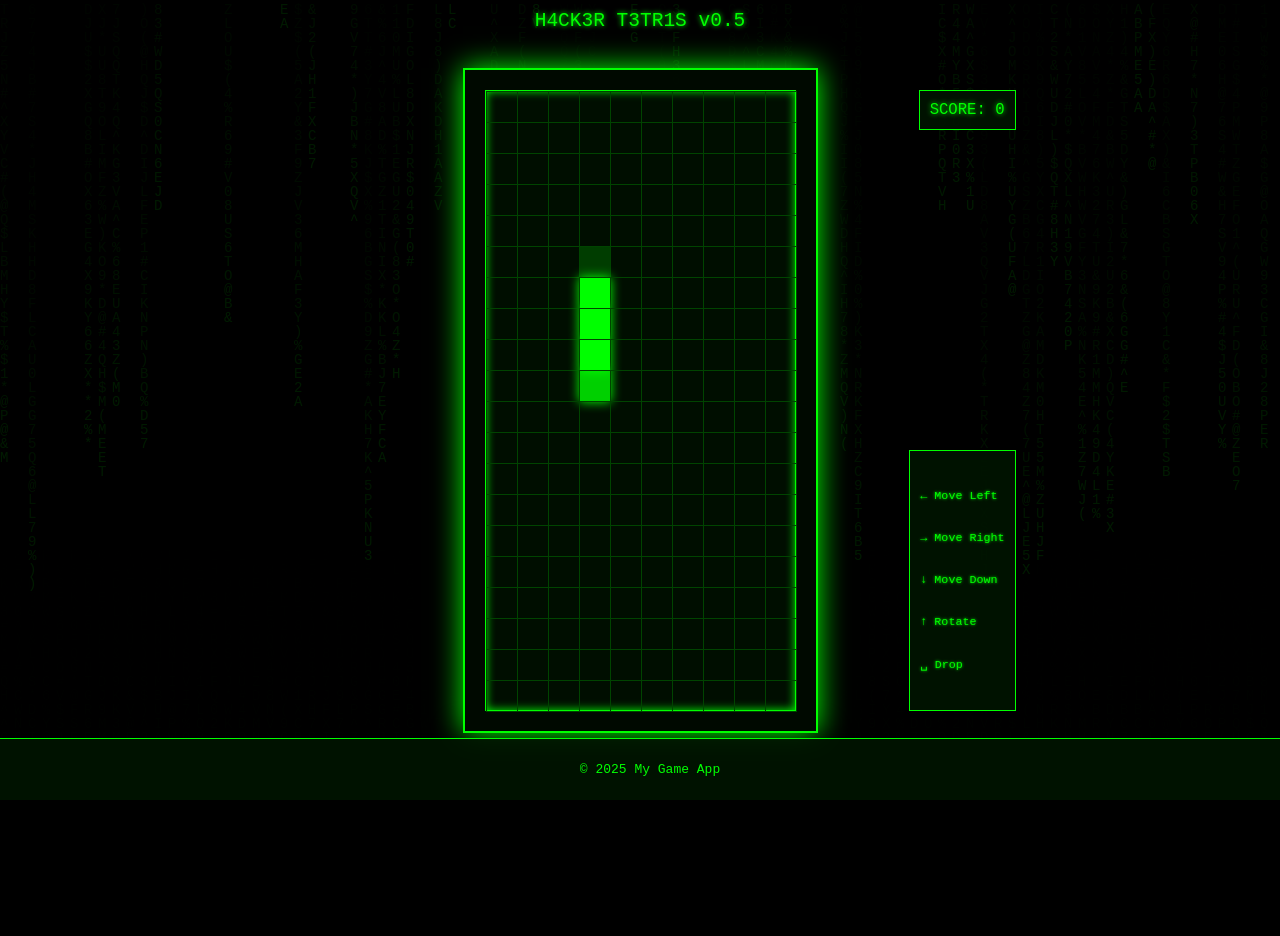
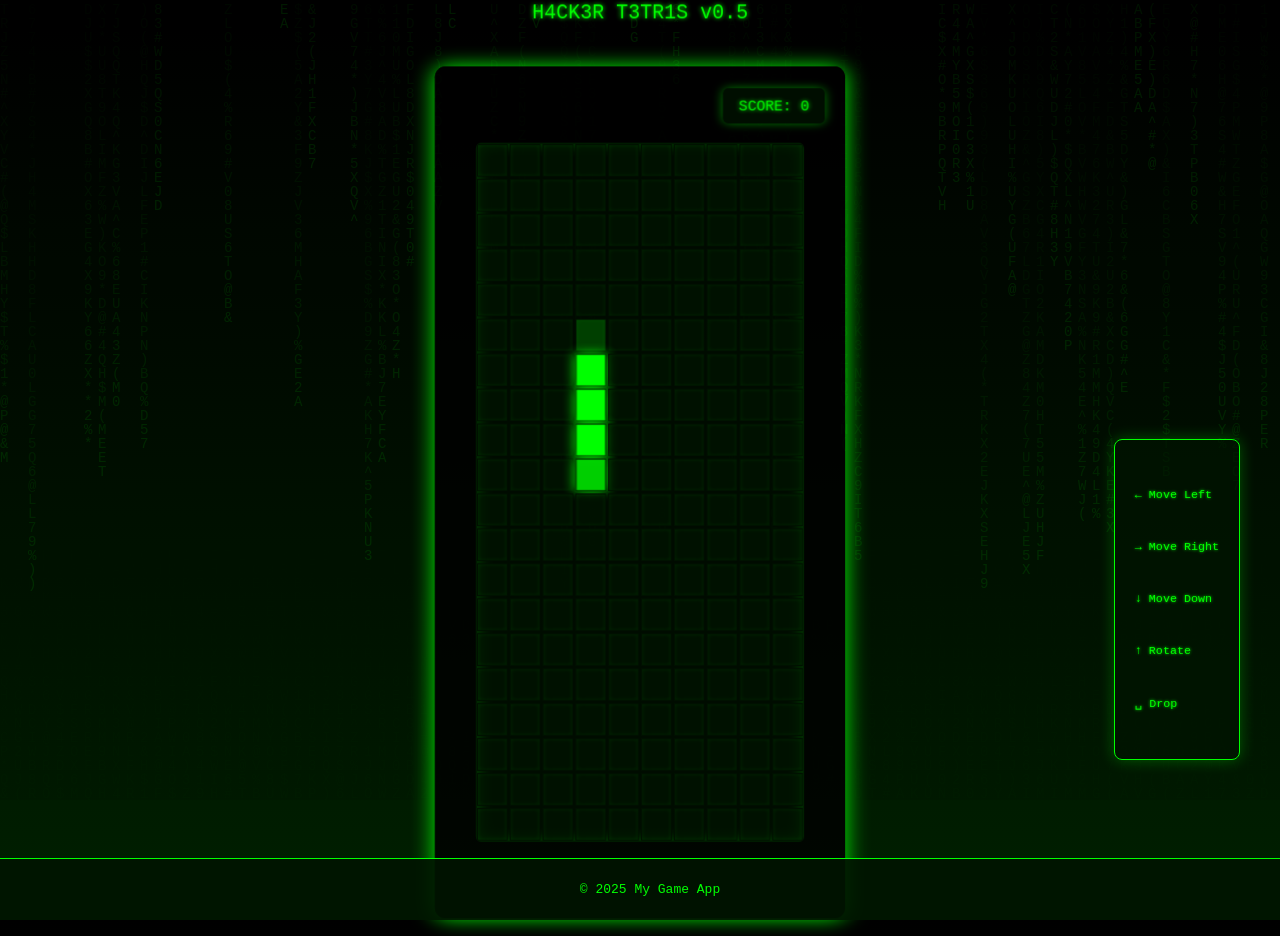
Before and after one commit to vmyazin/cline-play, a website: page game/index.html in a window 1280 px wide. Before the commit the page ends 800 px from the top, so only its background shows below. Drawn offline with Linux system fonts and the light colour scheme.

Commit message:
Update game UI

```diff
--- a/game/index.html
+++ b/game/index.html
@@ -7,16 +7,18 @@
     <style>
         /* Previous styles remain the same until the score and controls sections */
         body {
-            background-color: #000;
+            background-color: #001000; /* Darker background */
             color: #00ff00;
             font-family: 'Courier New', monospace;
             display: flex;
             justify-content: center;
             align-items: center;
-            height: 100vh;
+            min-height: 100vh; /* Ensure full viewport height */
             margin: 0;
-            overflow: hidden;
+            padding: 20px 0; /* Add some padding top and bottom */
+            overflow: visible;
             position: relative;
+            background-image: linear-gradient(to bottom, #000, #002000); /* Gradient background */
         }
 
         .matrix-bg {
@@ -30,13 +32,34 @@
             z-index: -1;
         }
 
+        .game-wrapper {
+            transform-style: preserve-3d;
+            perspective: 1200px;
+            transform: rotateX(35deg) scale3d(1, 1.3, 1);
+            margin: 100px auto 0; /* Center horizontally and add top margin */
+            width: fit-content;
+        }
+
         .game-container {
             position: relative;
-            padding: 20px;
-            border: 2px solid #00ff00;
-            box-shadow: 0 0 20px #00ff00;
-            background-color: rgba(0, 10, 0, 0.95);
-            animation: pulse 4s infinite;
+            padding: 40px;
+            border: none;
+            background-color: rgba(0, 0, 0, 0.8);
+            box-shadow: 0 0 30px #00ff00, 0 0 60px #00ee00 inset;
+            animation: pulse 5s infinite alternate;
+            border-radius: 10px;
+            transform-style: preserve-3d;
+            transform: translateZ(30px);
+            display: flex;
+            flex-direction: column;
+            align-items: center;
+            min-height: 700px; /* Ensure enough height for the grid */
+            justify-content: center;
+        }
+
+        @keyframes pulse {
+            0% { box-shadow: 0 0 20px #00ff00, 0 0 40px #00ee00 inset; }
+            100% { box-shadow: 0 0 40px #00ff00, 0 0 80px #00ee00 inset; }
         }
 
         @keyframes pulse {
@@ -59,17 +82,26 @@
             display: grid;
             grid-template-columns: repeat(10, 30px);
             grid-template-rows: repeat(20, 30px);
-            gap: 1px;
+            gap: 2px;
             background-color: rgba(0, 20, 0, 0.5);
-            border: 1px solid #00ff00;
-            box-shadow: inset 0 0 10px #00ff00;
+            border: 1px solid #002200;
+            box-shadow: 0 0 15px rgba(0, 255, 0, 0.3) inset;
+            border-radius: 5px;
+            transform-style: preserve-3d;
+            margin: 0 auto;
         }
 
         .cell {
             width: 30px;
             height: 30px;
-            border: 1px solid #004400;
+            border: 1px solid #001100;
+            background-color: rgba(0, 20, 0, 0.7);
+            box-shadow: inset 0 0 5px rgba(0, 255, 0, 0.1);
             transition: all 0.1s ease;
+            box-sizing: border-box;
+            display: flex;
+            justify-content: center;
+            align-items: center;
         }
 
         .piece {
@@ -96,49 +128,58 @@
         #score {
             position: absolute;
             top: 20px;
-            right: -200px;
+            right: 20px; /* Adjust position */
             color: #00ff00;
-            font-size: 1.2em;
+            font-size: 1.1em; /* Slightly smaller font */
             text-shadow: 0 0 5px #00ff00;
-            border: 1px solid #00ff00;
-            padding: 10px;
-            background: rgba(0, 20, 0, 0.9);
+            border: none; /* Remove border */
+            padding: 8px 15px; /* Adjust padding */
+            background: rgba(0, 20, 0, 0.7); /* Slightly transparent background */
             white-space: pre;
             font-family: monospace;
-            border: 1px solid #00ff00; /* Add border */
-            padding: 10px; /* Add padding */
+            border-radius: 5px; /* Soften edges */
+            box-shadow: 0 0 10px rgba(0, 255, 0, 0.5); /* Add subtle shadow */
         }
 
         .rules {
             position: absolute;
             top: 20px;
-            left: -220px; /* Position to the left */
+            left: 20px; /* Adjust position */
+            color: #00ff00;
+            font-size: 0.8em; /* Slightly smaller font */
+            text-shadow: 0 0 3px #00ff00;
+            font-family: monospace;
+            background: rgba(0, 20, 0, 0.7); /* Slightly transparent background */
+            padding: 8px 15px; /* Adjust padding */
+            border: none; /* Remove border */
+            white-space: pre;
+            border-radius: 5px; /* Soften edges */
+            box-shadow: 0 0 10px rgba(0, 255, 0, 0.5); /* Add subtle shadow */
+        }
+
+
+                .controls {
+                    position: fixed;
+                    bottom: 40px;
+                    right: 40px;
                     color: #00ff00;
                     font-size: 0.9em;
                     text-shadow: 0 0 3px #00ff00;
                     font-family: monospace;
-            background: rgba(0, 20, 0, 0.9);
-            padding: 10px;
+                    background: rgba(0, 20, 0, 0.7);
+                    padding: 15px 20px;
                     border: 1px solid #00ff00;
                     white-space: pre;
+                    border-radius: 8px;
+                    box-shadow: 0 0 15px rgba(0, 255, 0, 0.3);
+                    transform-style: preserve-3d;
+                    transform: translateZ(50px); /* Push controls forward in 3D space */
+                    z-index: 100;
                 }
 
-        .controls {
-            position: absolute;
-            bottom: 20px;
-            right: -200px;
-            color: #00ff00;
-            font-size: 0.9em;
-            text-shadow: 0 0 3px #00ff00;
-            font-family: monospace;
-            background: rgba(0, 20, 0, 0.9);
-            padding: 10px;
-            border: 1px solid #00ff00;
-            white-space: pre;
-            border: 1px solid #00ff00; /* Add border */
-            padding: 10px; /* Add padding */
+                .controls div {
+                    margin: 5px 0;
                 }
-
         @keyframes flicker {
             0% { opacity: 0.8; text-shadow: 0 0 10px #ff0000; }
             50% { opacity: 1; text-shadow: 0 0 15px #ff0000; }
@@ -149,17 +190,32 @@
             position: absolute;
             top: 50%;
             left: 50%;
-            transform: translate(-50%, -50%);
+            transform: translate(-50%, -50%) translateZ(100px); /* Push way forward in 3D space */
             font-size: 2em;
             color: #ff0000;
             text-shadow: 0 0 10px #ff0000;
             animation: flicker 0.5s infinite;
             display: none;
-            background: rgba(0, 0, 0, 0.9);
-            padding: 20px;
+            background: rgba(0, 0, 0, 0.95);
+            padding: 30px;
             border: 2px solid #ff0000;
             font-family: monospace;
             white-space: pre;
+            text-align: center;
+            z-index: 1000; /* Ensure it's above other elements */
+            box-shadow: 0 0 30px rgba(255, 0, 0, 0.3);
+            cursor: pointer; /* Indicate clickability */
+        }
+
+        .game-over::after {
+            content: "Press SPACE to hack again";
+            display: block;
+            font-size: 0.5em;
+            color: #00ff00;
+            text-shadow: 0 0 5px #00ff00;
+            margin-top: 20px;
+            animation: pulse 2s infinite;
+            transform-style: preserve-3d;
         }
 
         .title {
@@ -222,10 +278,6 @@
 </head>
 <body>
     <canvas class="matrix-bg" id="matrix"></canvas>
-    <div class="game-container">
-        <div class="title">H4CK3R T3TR1S v0.5</div>
-        <div id="game-board"></div>
-        <div id="score">SCORE: <span id="score-value">0</span></div>
     <div class="controls">
         <div>← Move Left</div>
         <div>→ Move Right</div>
@@ -233,11 +285,18 @@
         <div>↑ Rotate</div>
         <div>␣ Drop</div>
     </div>
+    <div class="game-wrapper">
+        <div class="game-container">
+            <div class="title">H4CK3R T3TR1S v0.5</div>
+            <div id="game-board"></div>
+            <div id="score">SCORE: <span id="score-value">0</span></div>
             <div class="game-over">┌─────────────┐
 │SYSTEM BREACH│
-└─────────────┘</div>
+└─────────────┘
+Press SPACE to hack again</div>
             <div class="single-row-message message">Nice!</div>
             <div class="multi-row-message message">H4CK3R!</div>
+        </div>
     </div>
     <footer>
         <p>&copy; 2025 My Game App</p>
@@ -297,6 +356,17 @@
                 this.gameLoop();
             }
 
+            resetGame() {
+                this.board = Array(20).fill().map(() => Array(10).fill(0));
+                this.score = 0;
+                this.gameOver = false;
+                document.getElementById('score-value').textContent = '0';
+                document.querySelector('.game-over').style.display = 'none';
+                this.spawnPiece();
+                this.render();
+                this.gameLoop();
+            }
+
             createBoard() {
                 const board = document.getElementById('game-board');
                 for (let i = 0; i < 20; i++) {
@@ -311,7 +381,12 @@
 
             bindControls() {
                 document.addEventListener('keydown', (e) => {
-                    if (this.gameOver) return;
+                    if (this.gameOver) {
+                        if (e.key === ' ') {
+                            this.resetGame();
+                        }
+                        return;
+                    }
 
                     switch(e.key) {
                         case 'ArrowLeft':
@@ -329,6 +404,13 @@
                         case ' ':
                             this.dropPiece();
                             break;
+                    }
+                });
+
+                // Add click handler for game over message
+                document.querySelector('.game-over').addEventListener('click', () => {
+                    if (this.gameOver) {
+                        this.resetGame();
                     }
                 });
             }
@@ -433,10 +515,13 @@
             }
 
             showClearMessage(linesCleared) {
-                const messageDiv = linesCleared > 1 ? document.querySelector('.multi-row-message') : document.querySelector('.single-row-message');
+                const messageDiv = linesCleared > 1 ?
+                    document.querySelector('.multi-row-message') :
+                    document.querySelector('.single-row-message');
+
                 if (messageDiv) {
                     messageDiv.style.display = 'block';
-                    messageDiv.style.left = `${Math.random() > 0.5 ? 20 : -200}px`
+                    messageDiv.style.left = `${Math.random() > 0.5 ? 20 : -200}px`;
                     setTimeout(() => {
                         messageDiv.style.display = 'none';
                     }, 3000);
```
Lines whose indentation alone changed are shown as unchanged.
